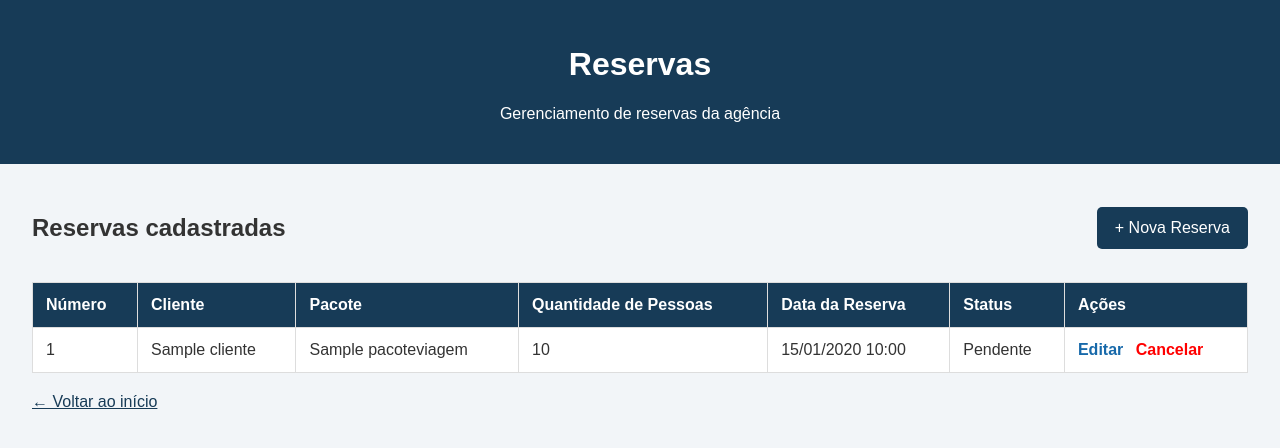
After one commit to Beatrizsilva-cpp/Ag-ncia-de-Viagens, a Django app: page /reservas/ in a window 1280 px wide. The commit adds this page. Shown: the top 448 px of the page. Run offline with Django 5.2, Linux system fonts and the light colour scheme; tables that the repository leaves empty hold one stand-in row (values such as "Sample post").

Commit message:
reservas

```diff
--- /dev/null
+++ b/agencia/templates/agencia/reservas.html
@@ -0,0 +1,148 @@
+
+<!DOCTYPE html>
+<html lang="pt-br">
+<head>
+    <meta charset="UTF-8">
+    <title>Reservas - Agência de Viagens</title>
+
+    <style>
+        body {
+            margin: 0;
+            font-family: Arial, sans-serif;
+            background-color: #f2f5f8;
+            color: #333;
+        }
+
+        header {
+            background-color: #173b57;
+            color: white;
+            padding: 25px;
+            text-align: center;
+        }
+
+        .container {
+            width: 95%;
+            margin: 30px auto;
+        }
+
+        .topo {
+            display: flex;
+            justify-content: space-between;
+            align-items: center;
+            margin-bottom: 20px;
+        }
+
+        .botao {
+            background-color: #173b57;
+            color: white;
+            padding: 12px 18px;
+            text-decoration: none;
+            border-radius: 5px;
+        }
+
+        table {
+            width: 100%;
+            border-collapse: collapse;
+            background-color: white;
+        }
+
+        th, td {
+            padding: 13px;
+            border: 1px solid #ddd;
+            text-align: left;
+        }
+
+        th {
+            background-color: #173b57;
+            color: white;
+        }
+
+        .editar {
+            color: #1769aa;
+            font-weight: bold;
+            text-decoration: none;
+        }
+
+        .cancelar {
+            color: red;
+            font-weight: bold;
+            text-decoration: none;
+            margin-left: 8px;
+        }
+
+        .voltar {
+            display: inline-block;
+            margin-top: 20px;
+            color: #173b57;
+        }
+    </style>
+</head>
+
+<body>
+
+<header>
+    <h1>Reservas</h1>
+    <p>Gerenciamento de reservas da agência</p>
+</header>
+
+<div class="container">
+
+    <div class="topo">
+        <h2>Reservas cadastradas</h2>
+
+        <a class="botao" href="{% url 'cadastrar_reserva' %}">
+            + Nova Reserva
+        </a>
+    </div>
+
+    <table>
+        <tr>
+            <th>Número</th>
+            <th>Cliente</th>
+            <th>Pacote</th>
+            <th>Quantidade de Pessoas</th>
+            <th>Data da Reserva</th>
+            <th>Status</th>
+            <th>Ações</th>
+        </tr>
+
+        {% for reserva in reservas %}
+        <tr>
+            <td>{{ reserva.id }}</td>
+            <td>{{ reserva.cliente.nome }}</td>
+            <td>{{ reserva.pacote.titulo }}</td>
+            <td>{{ reserva.quantidade_pessoas }}</td>
+            <td>{{ reserva.data_reserva|date:"d/m/Y H:i" }}</td>
+            <td>{{ reserva.get_status_display }}</td>
+
+            <td>
+                <a class="editar"
+                   href="{% url 'editar_reserva' reserva.id %}">
+                    Editar
+                </a>
+
+                {% if reserva.status != 'CANCELADA' %}
+                <a class="cancelar"
+                   href="{% url 'cancelar_reserva' reserva.id %}">
+                    Cancelar
+                </a>
+                {% endif %}
+            </td>
+        </tr>
+
+        {% empty %}
+        <tr>
+            <td colspan="7">Nenhuma reserva cadastrada.</td>
+        </tr>
+        {% endfor %}
+
+    </table>
+
+    <a class="voltar" href="{% url 'inicio' %}">
+        ← Voltar ao início
+    </a>
+
+</div>
+
+</body>
+</html>
--- a/agencia/views.py
+++ b/agencia/views.py
@@ -1,7 +1,7 @@
 
 from django.shortcuts import render, redirect, get_object_or_404
-from .models import Cliente, Destino, PacoteViagem
-from .forms import ClienteForm, DestinoForm, PacoteViagemForm
+from .models import Cliente, Destino, PacoteViagem, Reserva
+from .forms import ClienteForm, DestinoForm, PacoteViagemForm, ReservaForm
 
 def inicio(request):
     return render(request, 'agencia/inicio.html')
@@ -177,3 +177,60 @@ def excluir_pacote(request, id):
     return render(request, 'agencia/excluir_pacote.html', {
         'pacote': pacote
     })
+
+# RESERVAS
+
+def listar_reservas(request):
+    reservas = Reserva.objects.select_related(
+        'cliente', 'pacote'
+    ).all().order_by('-data_reserva')
+
+    return render(request, 'agencia/reservas.html', {
+        'reservas': reservas
+    })
+
+
+def cadastrar_reserva(request):
+    if request.method == 'POST':
+        form = ReservaForm(request.POST)
+
+        if form.is_valid():
+            form.save()
+            return redirect('reservas')
+    else:
+        form = ReservaForm()
+
+    return render(request, 'agencia/cadastrar_reserva.html', {
+        'form': form
+    })
+
+
+def editar_reserva(request, id):
+    reserva = get_object_or_404(Reserva, id=id)
+
+    if request.method == 'POST':
+        form = ReservaForm(request.POST, instance=reserva)
+
+        if form.is_valid():
+            form.save()
+            return redirect('reservas')
+    else:
+        form = ReservaForm(instance=reserva)
+
+    return render(request, 'agencia/editar_reserva.html', {
+        'form': form,
+        'reserva': reserva
+    })
+
+
+def cancelar_reserva(request, id):
+    reserva = get_object_or_404(Reserva, id=id)
+
+    if request.method == 'POST':
+        reserva.status = 'CANCELADA'
+        reserva.save()
+        return redirect('reservas')
+
+    return render(request, 'agencia/cancelar_reserva.html', {
+        'reserva': reserva
+    })
--- a/config/urls.py
+++ b/config/urls.py
@@ -29,4 +29,10 @@ urlpatterns = [
     path('pacotes/cadastrar/', views.cadastrar_pacote, name='cadastrar_pacote'),
     path('pacotes/<int:id>/editar/', views.editar_pacote, name='editar_pacote'),
     path('pacotes/<int:id>/excluir/', views.excluir_pacote, name='excluir_pacote'),
+
+        # RESERVAS
+    path('reservas/', views.listar_reservas, name='reservas'),
+    path('reservas/cadastrar/', views.cadastrar_reserva, name='cadastrar_reserva'),
+    path('reservas/<int:id>/editar/', views.editar_reserva, name='editar_reserva'),
+    path('reservas/<int:id>/cancelar/', views.cancelar_reserva, name='cancelar_reserva'),
 ]
```
Also changed, not shown: agencia/forms.py (+21 -1 lines), agencia/templates/agencia/cadastrar_reserva.html (added, +75 -0 lines), agencia/templates/agencia/cancelar_reserva.html (added, +76 -0 lines), agencia/templates/agencia/editar_reserva.html (added, +75 -0 lines), agencia/templates/agencia/inicio.html (+18 -10 lines).
